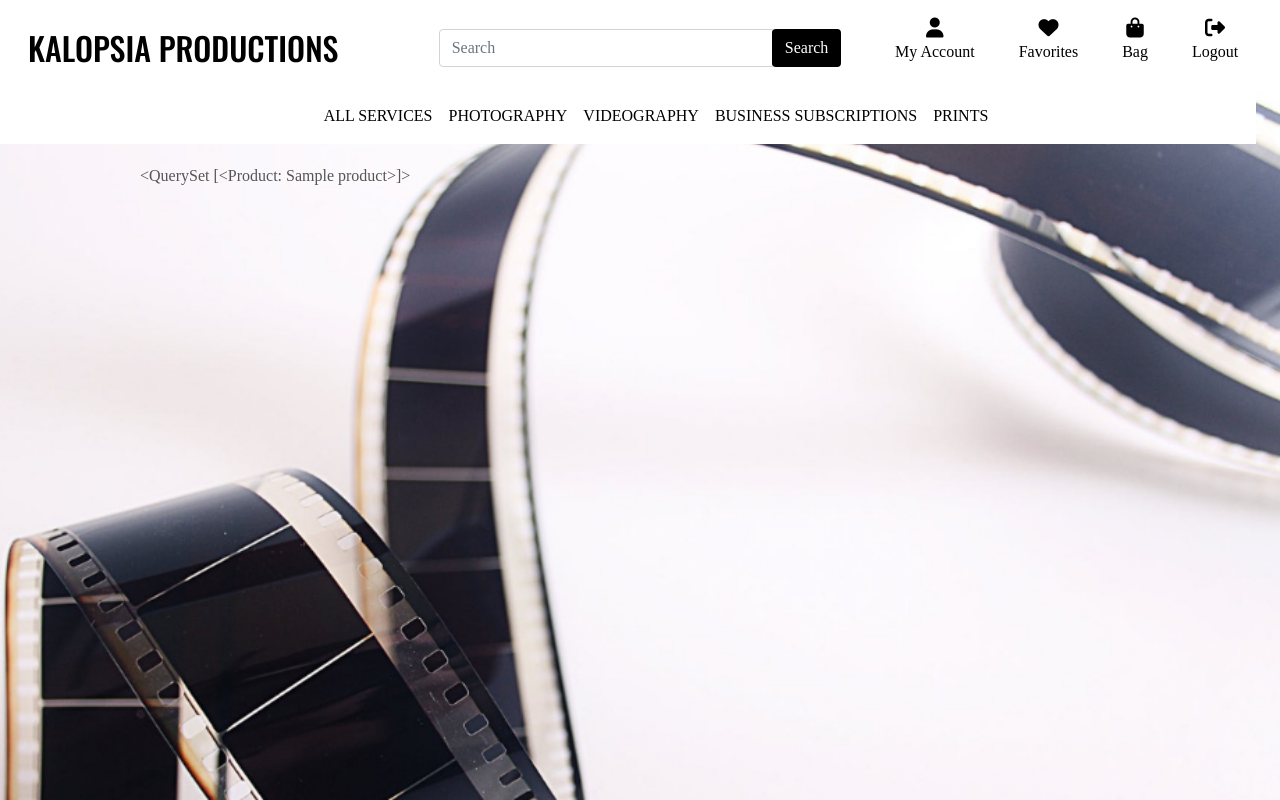
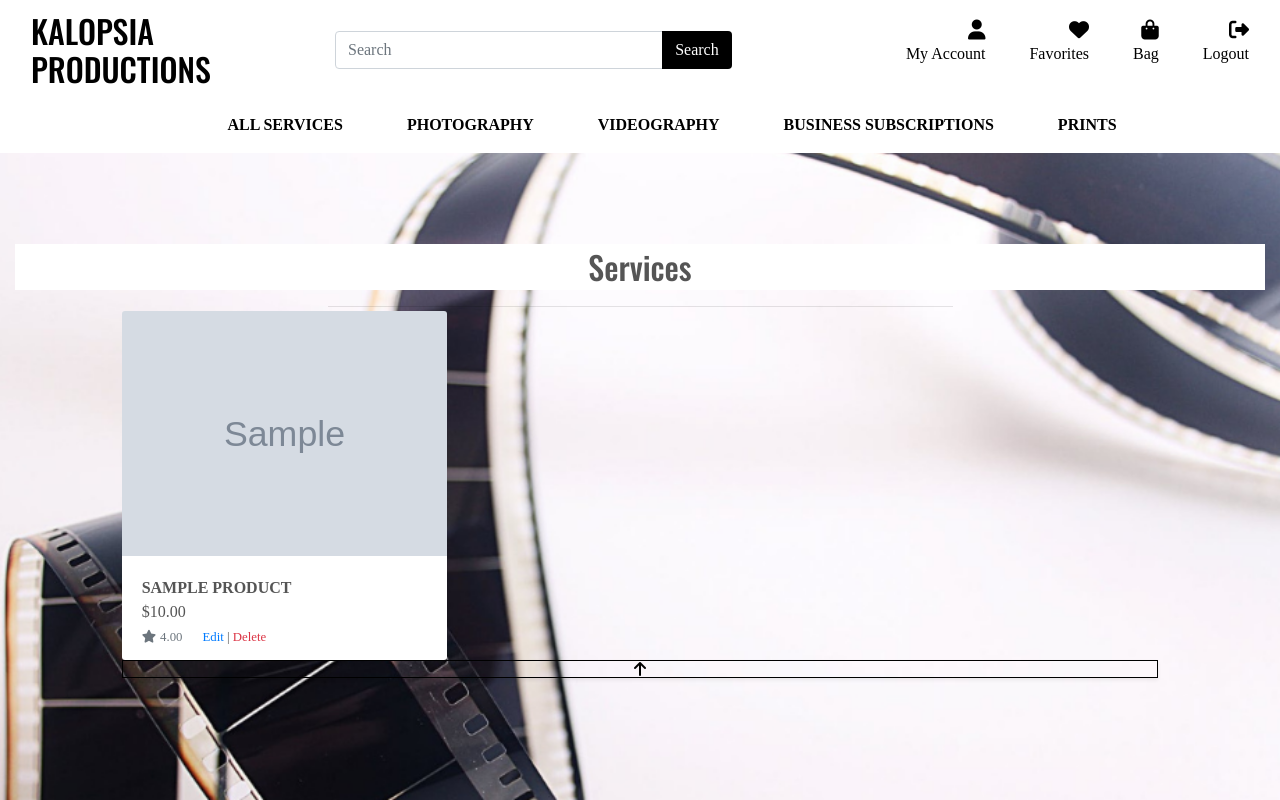
Before and after one commit to Code-Institute-Submissions/lisa1Q84-kalopsia_lens_NovResub, a Django app: page /products/ in a window 1280 px wide. Run offline with Django 3.2, Linux system fonts and the light colour scheme; a user stored in the database is signed in; tables that the repository leaves empty hold one stand-in row (values such as "Sample post"); grey boxes marked "Sample" are stand-in pictures; some libraries are stand-ins or nearby versions; some web fonts are replaced.

Commit message:
fix css issues regarding nav icon alignment,padding and margin

```diff
--- a/products/templates/products/products.html
+++ b/products/templates/products/products.html
@@ -10,10 +10,58 @@
 {% endblock %}
 
 {% block content %}
-    <div class="container">
+    <div class="overlay"></div>
+    <div class="container-fluid">
         <div class="row">
-            <div class="col">
-                {{ products }}
+            <div class="col text-center">
+                <h2 class="bg-white p-1"> Services</h2>
+                <hr class="w-50 mb-1">
+            </div>
+        </div>
+        <div class="row">
+                <div class="col-10 product-container offset-1">
+                    <div class="row">
+                        {% for product in products %}
+                            <div class="col-sm-6 col-md-6 col-lg-4 col-xl-4">
+                                    {% if product.image %}
+                                    <a href="">
+                                        <img class="card-img-top img-fluid" src="{{ product.image.url }}" alt="{{ product.name }}">
+                                    </a>
+                                    {% else %}
+                                    <a href="">
+                                        <img class="card-img-top img-fluid" src="{{ MEDIA_URL }}noimage.png" alt="{{ product.name }}">
+                                    </a>
+                                    {% endif %}
+                                    <div class="card-body bg-white pb-0">
+                                        <p class="mb-0 text-uppercase font-weight-bold">{{ product.name }}</p>
+                                    </div>
+                                    <div class="card-footer bg-white pt-0 border-0 text-left">
+                                        <div class="row">
+                                            <div class="col">
+                                                <p class=" mb-0 text-left">${{ product.price }}</p>
+                                                {% if product.rating %}
+                                                    <small class="text-muted"><i class="fas fa-star mr-1"></i>{{ product.rating }}</small>
+                                                {% else %}
+                                                {% endif %}
+                                                {% if request.user.is_superuser %}
+                                                    <small class="ml-3">
+                                                        <a href="">Edit</a> |
+                                                        <a class="text-danger" href="">Delete</a>
+                                                    </small>
+                                                {% endif %}
+                                            </div>
+                                        </div>
+                                    </div>
+                            </div>
+                        {% endfor %}
+                    </div>
+                    <!-- back to top button -->
+                    <div class="btt-button shadow-sm rounded-0 border border-black">
+                        <a class="btt-link d-flex h-100">
+                            <i class="fas fa-arrow-up text-black mx-auto my-auto"></i>
+                        </a>
+                    </div>
+                </div>
             </div>
         </div>
     </div>
--- a/products/views.py
+++ b/products/views.py
@@ -9,5 +9,4 @@ def all_products(request):
     products = Product.objects.all()
     context = {'products': products,
     }
-
     return render(request, 'products/products.html', context)
--- a/static/css/base.css
+++ b/static/css/base.css
@@ -5,6 +5,7 @@ body {
     height: calc(100vh - 164px);
     color: #555;
     font-family: 'Quattrocento', serif;
+    padding-top: 80px;
 }
 
 .bg-font {
--- a/templates/base.html
+++ b/templates/base.html
@@ -13,7 +13,8 @@
     {% endblock %}
 
     {% block corecss %}
-    <link href="https://cdn.jsdelivr.net/npm/bootstrap@5.0.2/dist/css/bootstrap.min.css" rel="stylesheet" integrity="sha384-EVSTQN3/azprG1Anm3QDgpJLIm9Nao0Yz1ztcQTwFspd3yD65VohhpuuCOmLASjC" crossorigin="anonymous">
+    <link rel="stylesheet" href="https://stackpath.bootstrapcdn.com/bootstrap/4.4.1/css/bootstrap.min.css"
+        integrity="sha384-Vkoo8x4CGsO3+Hhxv8T/Q5PaXtkKtu6ug5TOeNV6gBiFeWPGFN9MuhOf23Q9Ifjh" crossorigin="anonymous">
     <link href="https://fonts.googleapis.com/css2?family=Oswald:wght@300;400;500;600&family=Quattrocento:wght@400;700&display=swap" rel="stylesheet">
     <link rel="stylesheet" href="{% static 'css/base.css' %}">
     {% endblock %}
@@ -35,13 +36,13 @@
 
   </head>
   <body>
-    <header class="container-fluid fixed-top">
-        <div id="topnav" class="row bg-white pt-lg-2 d-none d-lg-flex">
-            <div class="col-12 col-lg-4 my-auto py-1 py-lg-0 text-center text-lg-left">
+    <header class="container-fluid fixed-top bg-white">
+        <div id="topnav" class="row pt-lg-1 d-none d-lg-flex">
+            <div class="col-12 col-md-3 col-lg-3 my-auto py-1 py-lg-0 text-center text-lg-left">
                 <a href="{% url 'home' %}" class="nav-link main-logo-link">
                   <h2 class="logo-font text-black my-0"> Kalopsia Productions </h2></a>
             </div>
-            <div class="col-12 col-lg-4 my-auto py-1 py-lg-0">
+            <div class="col-12 col-md-4 col-lg-4 my-auto py-1 py-lg-0">
                 <form method="GET" action="">  <!-- search form taken from bootstrap -->
                   <div class="input-group w-100">
                       <input class="form-control" type="text" name="q" placeholder="Search" aria-label="Search">
@@ -52,7 +53,7 @@
                 </form>
             </div>
 
-            <div class="col-12 col-lg-4 my-auto py-1 py-lg-0">
+            <div class="col-12 col-md-5 col-lg-5 my-auto py-1 py-lg-0">
 
               <ul class="list-inline list-unstyled text-center text-lg-right my-0">
                 <li class="list-inline-item">
@@ -92,7 +93,7 @@
             </div>
             <div class="col-12 col-lg-4 my-auto py-1 py-lg-0"></div>
         </div>
-        <div class="row bg-white w-100">
+        <div class="row bg-white">
             <nav class="navbar navbar-expand-lg navbar-light w-100">
                 <button class="navbar-toggler" type="button" data-toggle="collapse" data-target="#main-nav" aria-controls="main-nav" aria-expanded="false" aria-label="Toggle navigation">
                     <span class="navbar-toggler-icon"></span>
--- a/templates/includes/mobile_top_header.html
+++ b/templates/includes/mobile_top_header.html
@@ -3,12 +3,12 @@
       <a class="text-black nav-link d-block d-lg-none" href="#" id="mobile-search" data-toggle="dropdown" aria-haspopup="true" aria-expanded="false">
           <div class="text-center">
               <div><i class="fas fa-search fa-lg"></i></div>
-              <p class="my-0">Search</p>
+              <p class="my-0"></p>
           </div>
       </a>
-      <div class="dropdown-menu border-0 w-100 p-3 rounded-0 my-0" aria-labelledby="mobile-search">
+      <div class="dropdown-menu border-0 p-3 rounded-0 my-0" aria-labelledby="mobile-search">
           <form class="form" method="GET" action="">
-              <div class="input-group w-100">
+              <div class="input-group">
                   <input class="form-control border border-black rounded-0" type="text" name="q" placeholder="Search our site">
                   <div class="input-group-append">
                       <button class="form-control form-control btn btn-black border border-black rounded-0" type="submit">
@@ -25,7 +25,7 @@
       <a class="text-black nav-link d-block d-lg-none" href="#" id="user-options" data-toggle="dropdown" aria-haspopup="true" aria-expanded="false">
           <div class="text-center">
               <div><i class="fas fa-user fa-lg"></i></div>
-              <p class="my-0">Account</p>
+              <p class="my-0"></p>
           </div>
       </a>
       <div class="dropdown-menu border-0" aria-labelledby="user-options">
@@ -45,9 +45,9 @@
       <a class="{% if grand_total %}text-primary font-weight-bold{% else %}text-black{% endif %} nav-link d-block d-lg-none" href="">
           <div class="text-center">
               <div><i class="fas fa-shopping-bag fa-lg"></i>
-                <p class="my-0">Bag</p>
             </div>
           </div>
       </a>
     </li>
+
 </ul>
```
